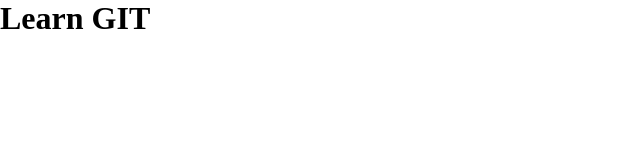
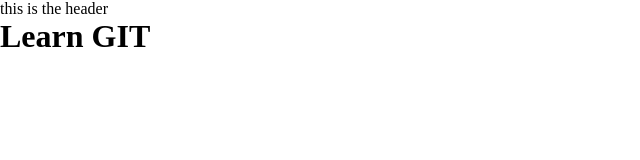
Before and after one commit to triminhnt/BC-28-GIT, a plain HTML site: page index.html in a window 1280 px wide. Shown: the whole page, without its empty margins (0-640 px from the left). Drawn offline with Linux system fonts and the light colour scheme.

Commit message:
Modified

```diff
--- a/index.html
+++ b/index.html
@@ -9,6 +9,7 @@
     <link rel="stylesheet" href="./index.css">
 </head>
 <body>
+    <header>this is the header</header>
     <h1>Learn GIT</h1>
 </body>
 </html>
```
Also changed, not shown: note.txt.
